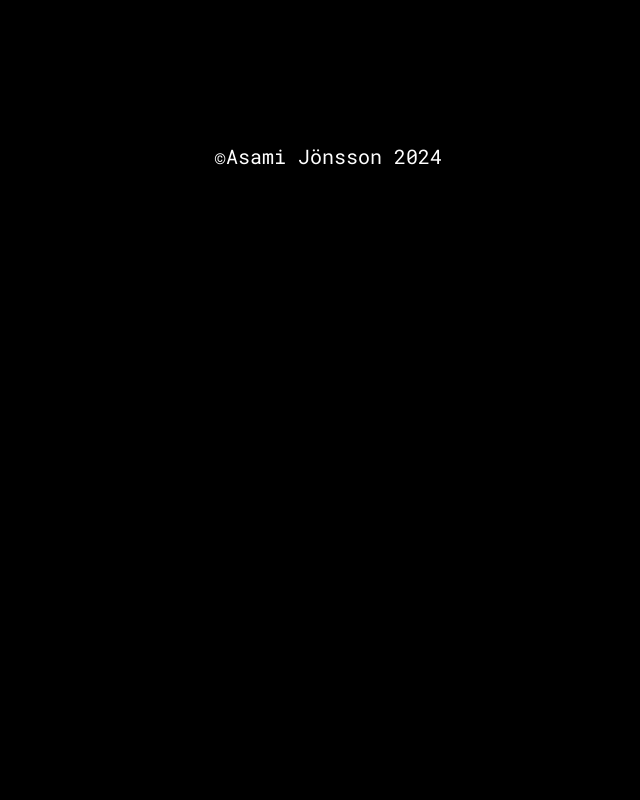
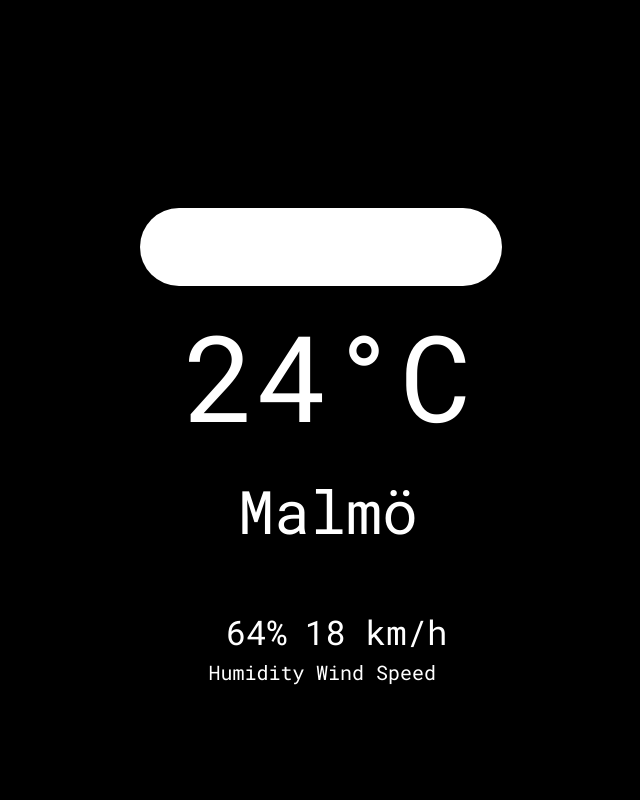
Before and after one commit to Asamijonsson/portfolio2023, a React (Create React App) app: page / in a window 1280 px wide. Shown: the part 360-1160 px from the top of the page, without its empty margins (312-952 px from the left). Before the commit the page ends 800 px from the top, so only its background shows below. Built offline with nearby package versions, Linux system fonts and the light colour scheme; no server answers.

Commit message:
added weather page

```diff
--- a/src/Pages/Home.jsx
+++ b/src/Pages/Home.jsx
@@ -5,6 +5,7 @@ import style from "./Home.module.css";
 import { BsLinkedin } from "react-icons/bs";
 import { FiMail } from "react-icons/fi";
 import { IoIosArrowDown } from "react-icons/io";
+import Weather from "./Weather";
 
 const Home = () => {
   const [isOpen, setIsOpen] = useState(false);
@@ -56,6 +57,7 @@ const Home = () => {
           </AnimatePresence>
         </motion.div>
       </article>
+      <Weather/>
     </div>
   );
 };
--- /dev/null
+++ b/src/Pages/Weather.jsx
@@ -0,0 +1,37 @@
+import style from "./Weather.module.css";
+
+const weather =() =>{
+const apiKey = process.env.API_KEY
+console.log(apiKey)
+return (
+<div className={style.container}>
+    <div className={style.topbar}>
+        <input type="text"/>
+        <div>
+
+        </div>
+    </div>
+    <div className={style.weatherImg}>
+
+    </div>
+    <div className={style.weatherTemp}>24°C</div>
+    <div className={style.weatherLocation}>Malmö</div>
+    <div className={style.dataContainer}>
+        <div className={style.element}>
+            <div className={style.data}>
+                <div className={style.humidityPercent}>64%</div>
+                <div className={style.text}>Humidity</div>
+            </div>
+        </div>
+        <div className={style.element}>
+            <div className={style.data}>
+                <div className={style.humidityPercent}>18 km/h</div>
+                <div className={style.text}>Wind Speed</div>
+            </div>
+        </div>
+    </div>
+</div>
+)
+}
+
+export default weather
--- /dev/null
+++ b/src/Pages/Weather.module.css
@@ -0,0 +1,69 @@
+.container{
+    width:607px;
+    height: 829px;
+    margin:auto;
+    margin-top: 75px;
+    border-radius: 12px;
+    background-image: linear-gradient(180deg, pink);
+}
+
+.topbar{
+    display: flex;
+    justify-content: center;
+    gap: 14px;
+    padding-top: 60px;
+}
+
+.topbar input{
+    display: flex;
+    width: 362px;
+    height: 78px;
+    background: white;
+    border: none;
+    outline: none;
+    border-radius: 40px;
+    padding-left: 40px;
+    color: gray;
+    font-size: 20px;
+    font-weight: 400;
+}
+
+.weatherTemp{
+    display: flex;
+    justify-content: center;
+    color: white;
+    font-size: 120px;
+    font-weight: 400;
+}
+
+.weatherLocation{
+    display: flex;
+    justify-content: center;
+    color: white;
+    font-size: 60px;
+    font-weight: 400;
+}
+
+.dataContainer{
+    margin-top: 50px;
+    color: white;
+    display: flex;
+    justify-content: center;
+}
+
+.elemet{
+    margin: auto;
+    display: flex;
+    align-items: flex-start;
+    gap: 12px;
+}
+
+.data{
+    font-size: 34px;
+    font-weight: 400;
+}
+
+.text{
+    font-size: 20px;
+    font-weight: 400;
+}
```
Also changed, not shown: src/Pages/Game.jsx (+9 -2 lines), 2 other files (tests, documents, lock files or other folders).
